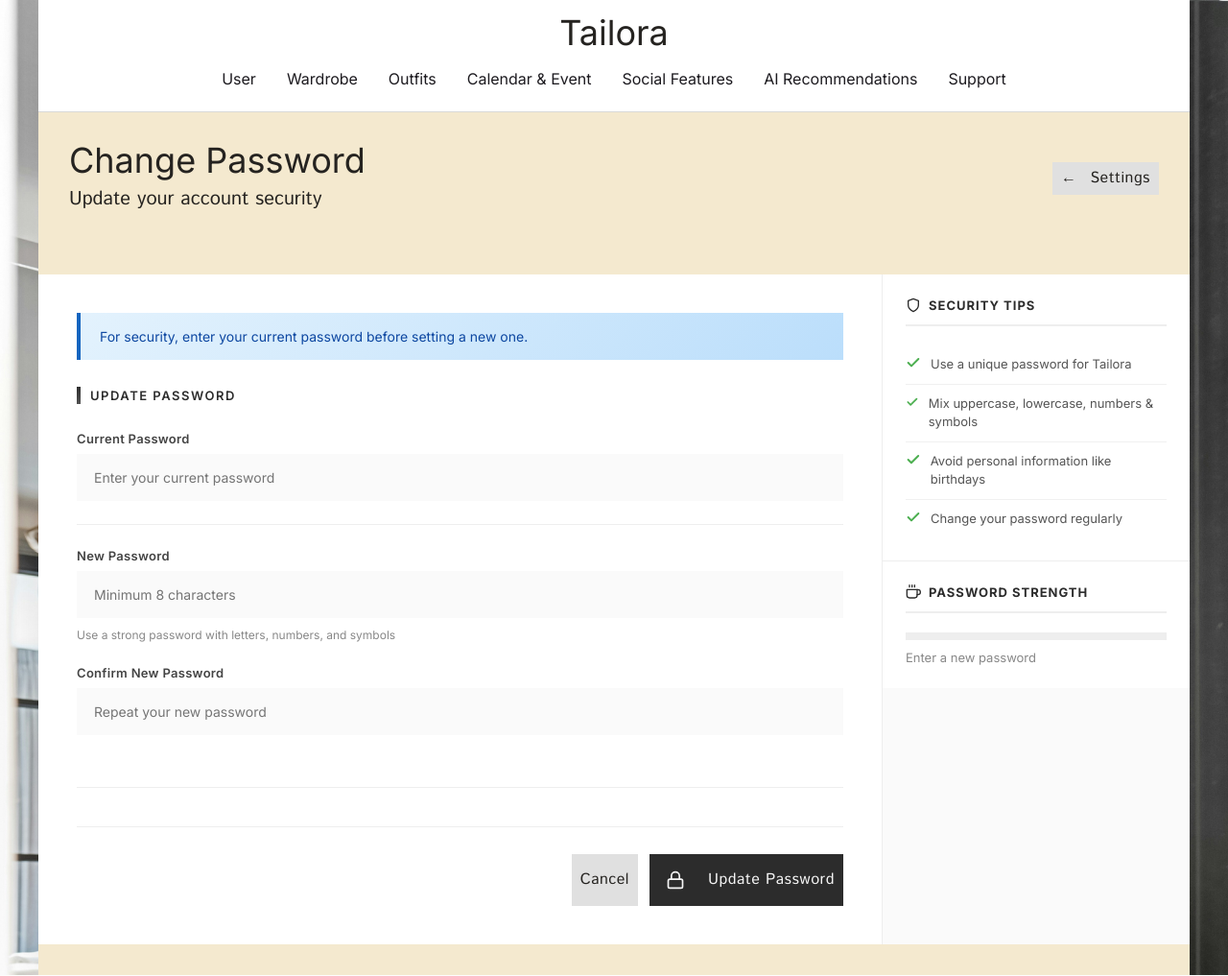
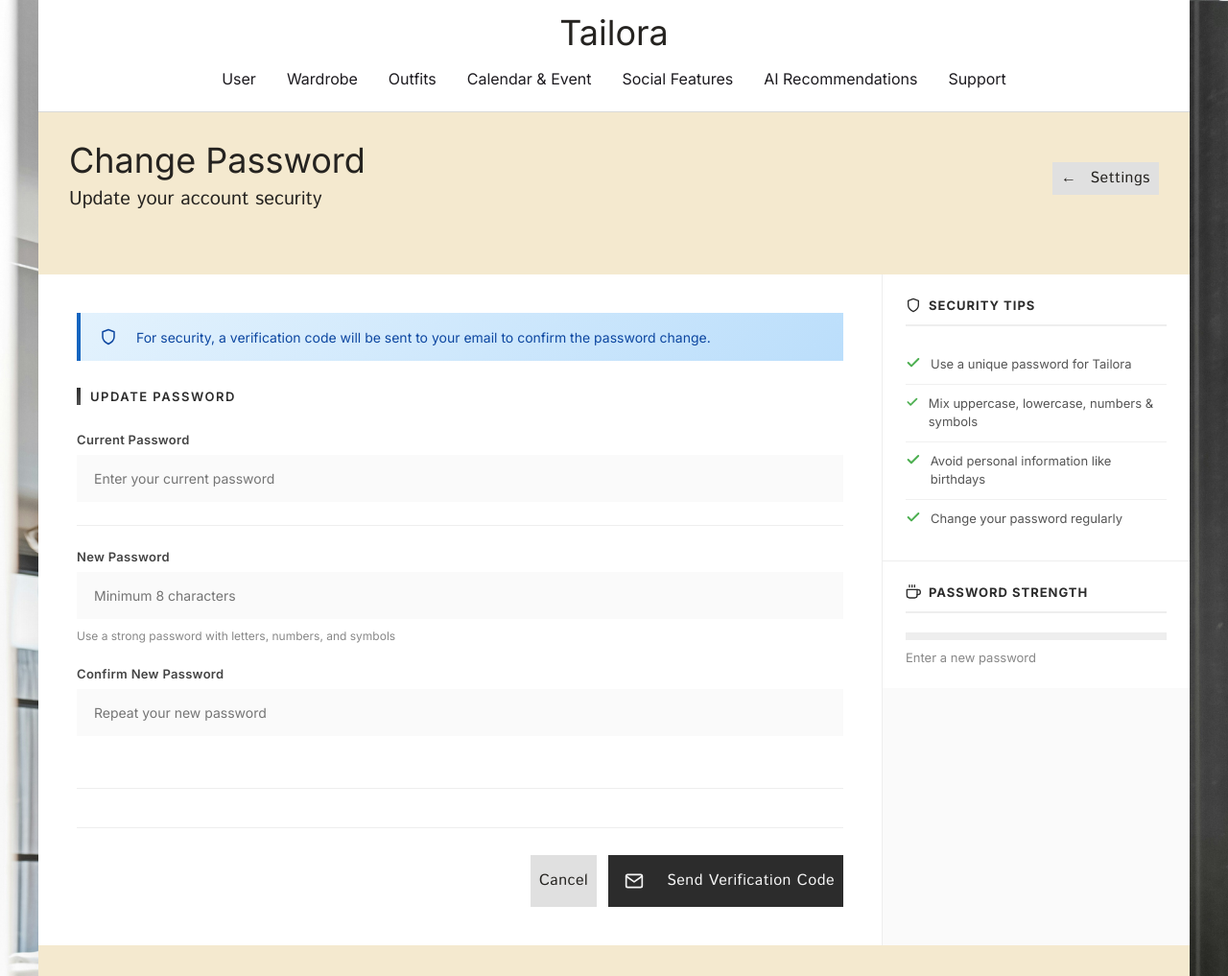
Before and after one commit to MizMera/Tailora, a Django app: page /profile/change-password/ in a window 1280 px wide. Shown: the whole page at 96% size. Run offline with Django 5.2, Linux system fonts and the light colour scheme; the visitor is signed in with stand-in values (Sample User, id 1).

Commit message:
implement password change verification process with email confirmation

```diff
--- a/tailora_project/urls.py
+++ b/tailora_project/urls.py
@@ -23,7 +23,8 @@
     login_view, register_view, logout_view, dashboard_view,
     password_reset_request_view, password_reset_confirm_view,
     verify_email_view, resend_verification_email_view,
-    profile_settings_view, change_password_view, request_account_deletion_view, confirm_account_deletion_view,
+    profile_settings_view, change_password_view, verify_password_change_view,
+    request_account_deletion_view, confirm_account_deletion_view,
     upgrade_account_view, cancel_subscription_view
 )
 
@@ -48,6 +49,7 @@
     # Profile & Account Management
     path('profile/settings/', profile_settings_view, name='profile_settings'),
     path('profile/change-password/', change_password_view, name='change_password'),
+    path('profile/verify-password-change/', verify_password_change_view, name='verify_password_change'),
     path('profile/request-account-deletion/', request_account_deletion_view, name='request_account_deletion'),
     path('profile/confirm-account-deletion/', confirm_account_deletion_view, name='confirm_account_deletion'),
     path('profile/upgrade/', upgrade_account_view, name='upgrade_account'),
--- a/templates/change_password.html
+++ b/templates/change_password.html
@@ -40,7 +40,8 @@
         <div class="settings-main">
             <!-- Security Notice -->
             <div class="message message-info" style="margin-bottom: 28px;">
-                For security, enter your current password before setting a new one.
+                <svg style="vertical-align: middle; margin-right: 8px;" width="16" height="16" viewBox="0 0 24 24" fill="none" stroke="currentColor" stroke-width="2" stroke-linecap="round" stroke-linejoin="round"><path d="M12 22s8-4 8-10V5l-8-3-8 3v7c0 6 8 10 8 10z"></path></svg>
+                For security, a verification code will be sent to your email to confirm the password change.
             </div>
 
             <form method="post" id="passwordForm">
@@ -78,8 +79,8 @@
                 <div class="form-actions">
                     <a href="{% url 'profile_settings' %}" class="btn btn-secondary">Cancel</a>
                     <button type="submit" class="btn btn-primary">
-                        <svg class="btn-icon" width="14" height="14" viewBox="0 0 24 24" fill="none" stroke="currentColor" stroke-width="2" stroke-linecap="round" stroke-linejoin="round"><rect x="3" y="11" width="18" height="11" rx="2" ry="2"></rect><path d="M7 11V7a5 5 0 0 1 10 0v4"></path></svg>
-                        Update Password
+                        <svg class="btn-icon" width="14" height="14" viewBox="0 0 24 24" fill="none" stroke="currentColor" stroke-width="2" stroke-linecap="round" stroke-linejoin="round"><path d="M4 4h16c1.1 0 2 .9 2 2v12c0 1.1-.9 2-2 2H4c-1.1 0-2-.9-2-2V6c0-1.1.9-2 2-2z"></path><polyline points="22,6 12,13 2,6"></polyline></svg>
+                        Send Verification Code
                     </button>
                 </div>
             </form>
--- a/users/auth_views.py
+++ b/users/auth_views.py
@@ -475,7 +475,7 @@
 @login_required
 def change_password_view(request):
     """
-    Change password view for logged-in users
+    Change password view for logged-in users - Step 1: Validate and send verification code
     """
     if request.method == 'POST':
         current_password = request.POST.get('current_password')
@@ -500,18 +500,91 @@
             messages.error(request, 'New password must be at least 8 characters long.')
             return render(request, 'change_password.html')
 
-        # Change password
-        request.user.set_password(new_password1)
-        request.user.save()
+        # Generate password change verification code
+        from django.contrib.auth.hashers import make_password
+        new_password_hash = make_password(new_password1)
+        request.user.generate_password_change_code(new_password_hash)
+
+        # Send email with verification code
+        subject = 'Your Password Change Verification Code'
+        message = f"""
+Hello {request.user.username},
+
+You requested to change your password. Please use the following 6-digit code to confirm:
+
+{request.user.password_change_code}
+
+This code will expire in 15 minutes.
+
+If you did not request this change, please ignore this email and your password will remain unchanged.
+
+Best regards,
+The Tailora Team
+"""
+        try:
+            send_mail(
+                subject,
+                message,
+                settings.DEFAULT_FROM_EMAIL,
+                [request.user.email],
+                fail_silently=False,
+            )
+            messages.success(request, 'A verification code has been sent to your email.')
+            return redirect('verify_password_change')
+        except Exception as e:
+            request.user.clear_password_change_code()
+            messages.error(request, 'Failed to send verification email. Please try again.')
+            return render(request, 'change_password.html')
+
+    return render(request, 'change_password.html')
+
+
+@login_required
+def verify_password_change_view(request):
+    """
+    Verify the password change code and complete the password change - Step 2
+    """
+    from django.utils import timezone
+
+    user = request.user
+
+    # Check if there's a pending password change
+    if not user.password_change_code or not user.pending_new_password:
+        messages.error(request, 'No pending password change request. Please start again.')
+        return redirect('change_password')
+
+    # Check if code has expired
+    if user.password_change_code_expires_at and user.password_change_code_expires_at < timezone.now():
+        user.clear_password_change_code()
+        messages.error(request, 'Verification code has expired. Please start again.')
+        return redirect('change_password')
+
+    if request.method == 'POST':
+        entered_code = request.POST.get('verification_code', '').strip()
+
+        if not entered_code:
+            messages.error(request, 'Please enter the verification code.')
+            return render(request, 'verify_password_change.html')
+
+        if entered_code != user.password_change_code:
+            messages.error(request, 'Invalid verification code. Please try again.')
+            return render(request, 'verify_password_change.html')
+
+        # Code is valid - change the password
+        user.password = user.pending_new_password
+        user.save()
+
+        # Clear the verification data
+        user.clear_password_change_code()
 
         # Update session to prevent logout
         from django.contrib.auth import update_session_auth_hash
-        update_session_auth_hash(request, request.user)
+        update_session_auth_hash(request, user)
 
         messages.success(request, 'Password changed successfully!')
         return redirect('profile_settings')
 
-    return render(request, 'change_password.html')
+    return render(request, 'verify_password_change.html')
 
 
 @login_required
--- a/users/models.py
+++ b/users/models.py
@@ -58,6 +58,11 @@
     deletion_code = models.CharField(max_length=6, blank=True, null=True)
     deletion_code_expires_at = models.DateTimeField(blank=True, null=True)
 
+    # Password change verification
+    password_change_code = models.CharField(max_length=6, blank=True, null=True)
+    password_change_code_expires_at = models.DateTimeField(blank=True, null=True)
+    pending_new_password = models.CharField(max_length=128, blank=True, null=True)  # Temporarily store hashed new password
+
     USERNAME_FIELD = 'email'
     REQUIRED_FIELDS = ['username']
 
@@ -79,6 +84,27 @@
         import random
         self.deletion_code = str(random.randint(100000, 999999))
         self.deletion_code_expires_at = timezone.now() + timezone.timedelta(minutes=15)
+        self.save()
+
+    def generate_password_change_code(self, new_password_hash):
+        """
+        Generate a 6-digit password change verification code and set an expiration time (15 minutes).
+        Also stores the pending new password hash temporarily.
+        """
+        from django.utils import timezone
+        import random
+        self.password_change_code = str(random.randint(100000, 999999))
+        self.password_change_code_expires_at = timezone.now() + timezone.timedelta(minutes=15)
+        self.pending_new_password = new_password_hash
+        self.save()
+
+    def clear_password_change_code(self):
+        """
+        Clear the password change verification code and pending password.
+        """
+        self.password_change_code = None
+        self.password_change_code_expires_at = None
+        self.pending_new_password = None
         self.save()
 
     def __str__(self):
```
Also changed, not shown: templates/verify_password_change.html (added, +141 -0 lines), users/migrations/0004_user_password_change_code_and_more.py (added).
